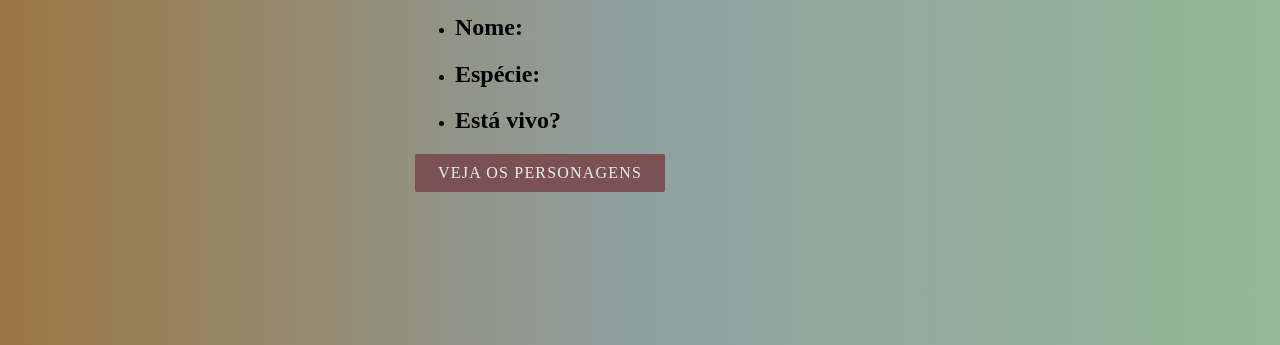
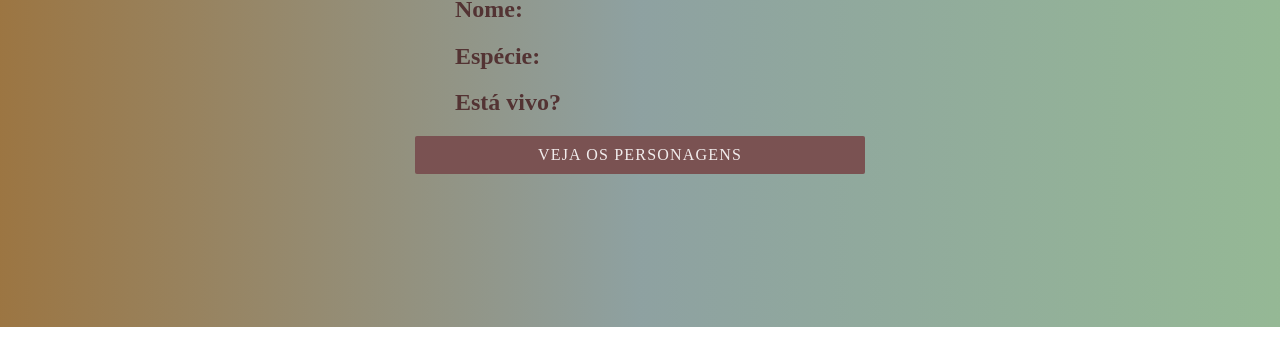
Before and after one commit to adLaurenti/Tela-de-exibicao-aleatoria, a plain HTML site: page index.html in a window 1280 px wide. Shown: the part 473-818 px from the top of the page. Drawn offline with Linux system fonts and the light colour scheme.

Commit message:
Alterar tamanho do botão

```diff
--- a/index.html
+++ b/index.html
@@ -9,7 +9,7 @@
       <title>Personagens do desenho Rick and Morty</title>
       <link rel="stylesheet" href="style.css">
   </head>
-  <body>git
+  <body>
       <main>
           <section>
             <img alt="Imagem com Logo Rick and Morty na espaçonave" src="https://external-content.duckduckgo.com/iu/?u=https%3A%2F%2Ftse4.mm.bing.net%2Fth%3Fid%3DOIP.j8pt3DW45-jV2ZiCRGGXoAHaFH%26pid%3DApi&f=1">
--- a/style.css
+++ b/style.css
@@ -28,10 +28,17 @@ main > section button {
         color: rgb(241, 236, 236);
         font-family: EuclidBold;
         font-size: 16px;
-    font-weight: 500px;
+        font-weight: 600px;
         letter-spacing: 1.2px;
         line-height: 20px;
-    padding: 9px 23px;
+        padding: 9px 123px;
         text-transform: uppercase;
 
     }
+    #detalhes-container {
+        color: rgb(83, 51, 51);
+        font-weight: bold;
+        height: 30%;
+        list-style-type: none;
+        width: 100%;
+    }
```
Lines whose indentation alone changed are shown as unchanged.
